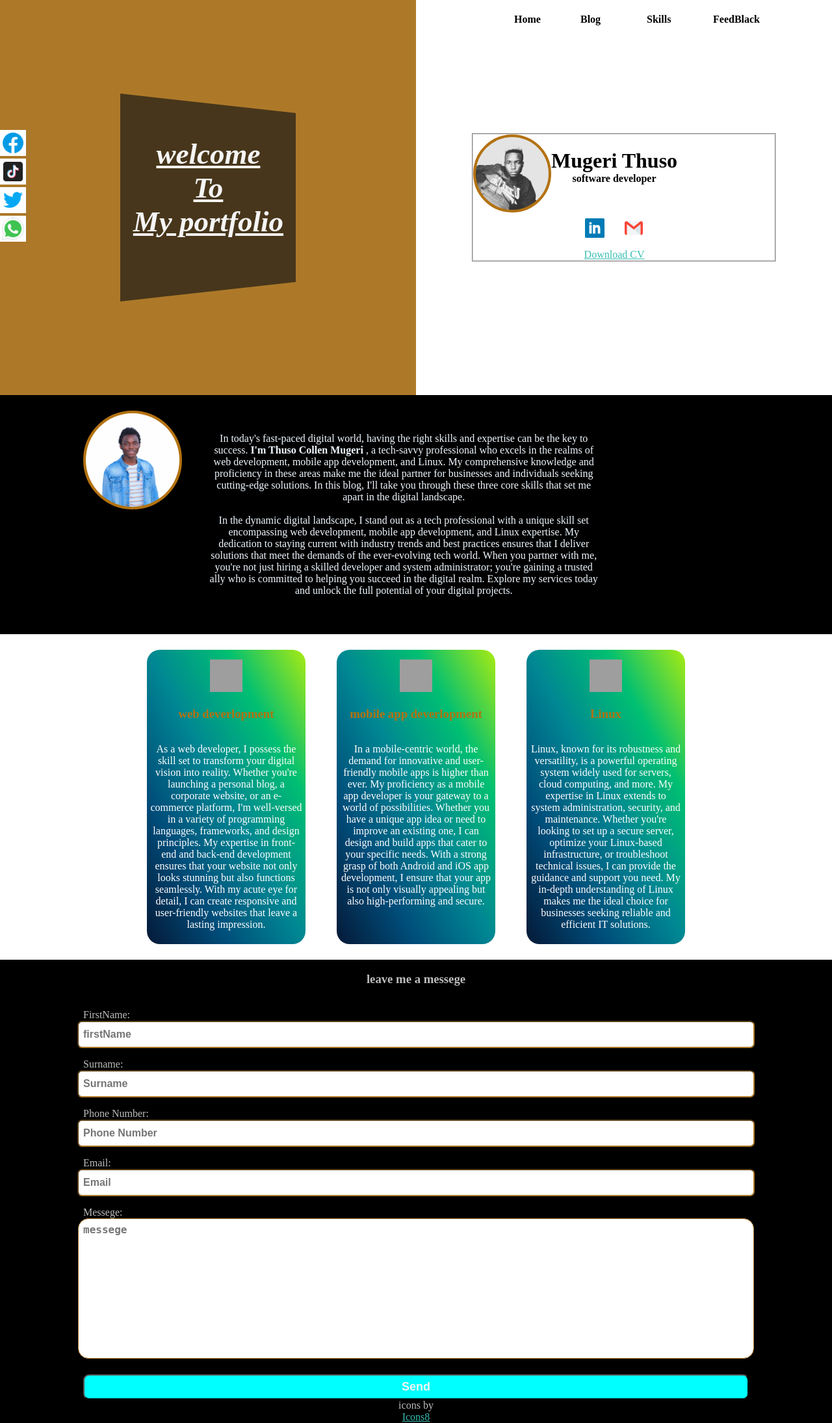
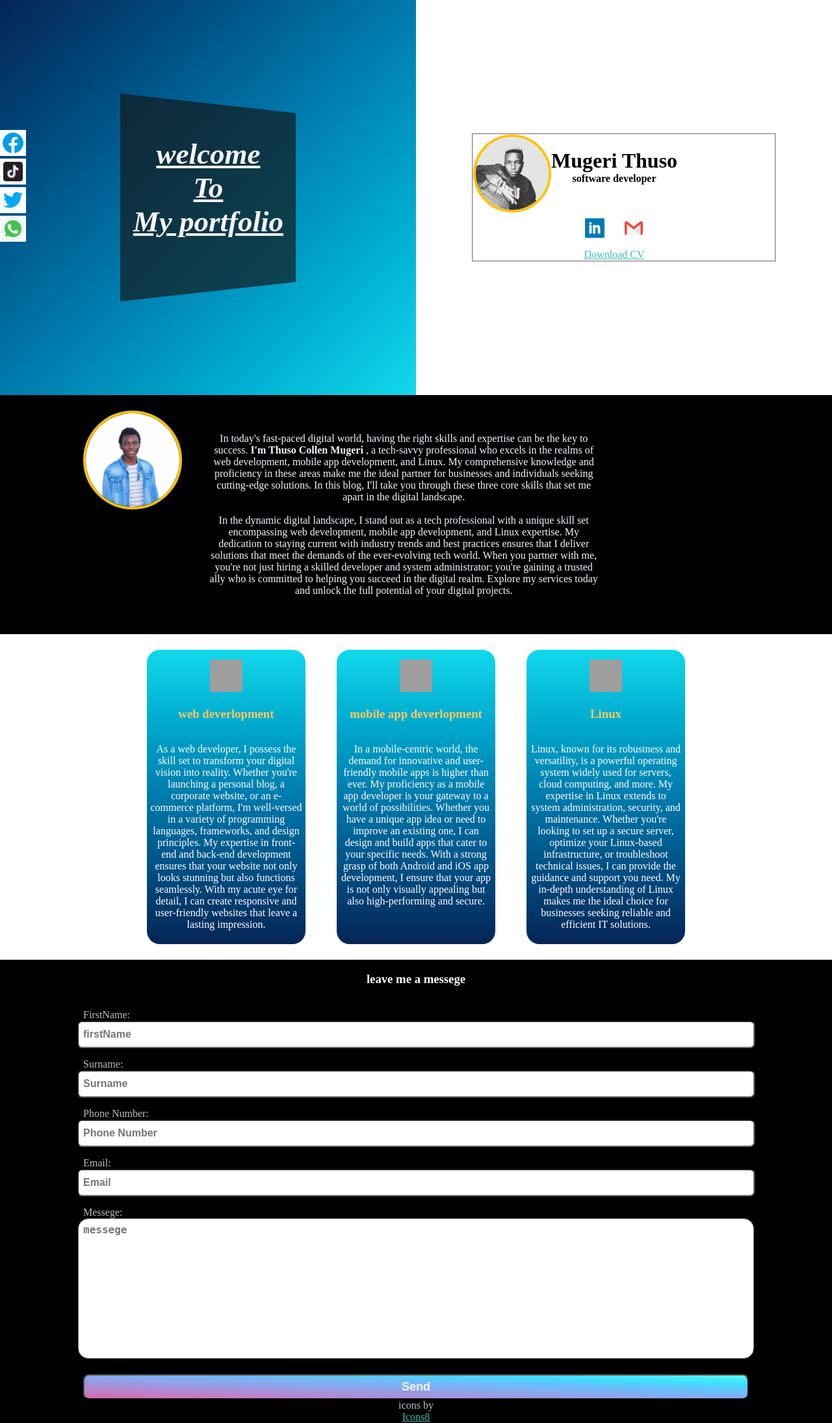
Before and after one commit to mugerithuso/mugerithuso.github.io, a PHP site: page / in a window 1280 px wide. Shown: the whole page at 65% size. Run offline with PHP 8.4, Linux system fonts and the light colour scheme; some libraries are stand-ins or nearby versions; grey boxes are pictures that could not be loaded.

Commit message:
Add files via upload

```diff
--- a/vhageri.css
+++ b/vhageri.css
@@ -29,7 +29,7 @@ body{
 
 #firstHalf{
 
-    background: rgb(173, 121, 41)}
+background-image: linear-gradient(to right bottom, #052555, #004e82, #007aac, #00a9cf, #12d9eb);}
 .logo{
     border-left: 270px solid rgba(20, 20, 20, 0.664);
       border-top: 30px solid transparent;
@@ -63,6 +63,15 @@ body{
     transition: top 1s;
 
 
+}
+.miniHide{
+    position:fixed;
+    display:flex;
+    width: 50%;
+    justify-content: center;
+    background-color: rgb(255, 255, 255);
+    transition: top 1s;
+    top: -70px;
 }
 .manuBar ul{
     list-style: none;
@@ -101,9 +110,9 @@ body{
 .ptrofile{
     height: 9rem;
     width: 9rem;
-    background-color: rgb(179, 114, 17);
+    color: #FCC209;
+    background-color: ;
     border-radius: 100%;
-    border-color: rgb(179, 114, 17);
     border-style: solid;
     border-width: 4px;
 }
@@ -192,7 +201,7 @@ body{
     width: 10rem;
     height: 10rem;
     border-radius: 100%;
-    border-color: rgb(138, 134, 134);
+    color: #FFC75F;
     border-width: 4px;
     border-style: solid;
     background: aliceblue;
@@ -231,7 +240,7 @@ body{
 .card{
     margin: 24px;
     width: 234px;
-    background-image: linear-gradient(to right top, #051937, #004d7a, #008793, #00bf72, #a8eb12);
+    background-image: linear-gradient(to top, #052555, #004e82, #007aac, #00a9cf, #12d9eb);
     text-align: center;
     border-radius: 20px;
     padding: 5px;
@@ -241,7 +250,7 @@ body{
     padding-top: 10px;
 }
 .head h3{
-    color: rgb(179, 114, 17);
+    color: #FFC75F;
     font-weight: bolder;
     font-family: 'Times New Roman', Times, serif;
     font:larger;
@@ -291,7 +300,7 @@ form{
     width: 100%;
     height: 24px;
     padding: 7px;
-    border-color: rgb(173, 121, 41);
+    color: #000000;
     border-radius: 7px;
     font-size: 16px;
     font-weight: bolder;
@@ -315,13 +324,18 @@ form p{
 form button{
     width: 100%;
     height: 39px;
-    background-color: aqua;
+    background-image: linear-gradient(to right top, #d16ba5,
+        #c777b9, #ba83ca, #aa8fd8, #9a9ae1, #8aa7ec, #79b3f4, #69bff8,
+         #52cffe, #41dfff, #46eefa, #5ffbf1);
     border-radius: 9px;
     align-self: flex-start;
     margin-top: 24px;
     color: whitesmoke;
     font-size: 18px;
     font-weight: bolder;
+}
+form h3{
+    color: #ffffff;
 }
 .alert{
     position: fixed;
@@ -346,10 +360,14 @@ form button{
     font-size: 18px;
 }
 
+
 /********************************* mobile device******************************************/
 
 @media screen and (max-width: 800px) {
 
+   #manu{
+    top: 0px;
+   }
   .container1{
     display: flex;
     flex-direction: column;
@@ -361,6 +379,7 @@ form button{
     height: 100%;
 
   }
+
   .manuBar{
     height: 40vh;
     width: 0vh;
@@ -436,9 +455,5 @@ form button{
     margin: 0;
     padding-bottom: 18px;
   }
-  #manu{
-    top: 0;
-  }
-
 
 }
--- a/vhageri.js
+++ b/vhageri.js
@@ -70,8 +70,3 @@
 
    })
   }
-
-  /*const getElementvale = (id) => {
-   return document.getElementById(id).value
-  }
-*/
```
Also changed, not shown: 1 other file.
